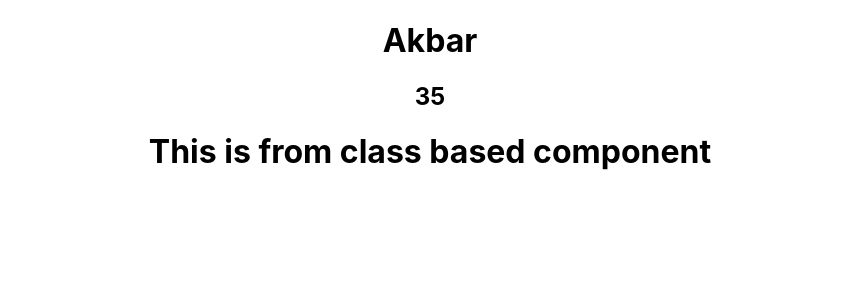
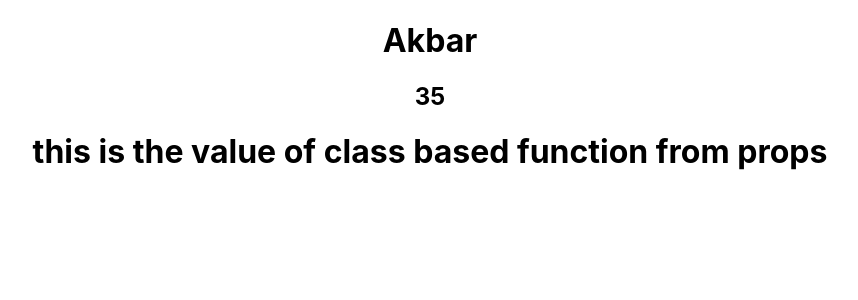
Before and after one commit to hafizakbar19/gen-prac-2, a React (Create React App) app: page / in a window 1280 px wide. Shown: the top 300 px of the page, without its empty margins (210-1068 px from the left). Built offline with nearby package versions, Linux system fonts and the light colour scheme.

Commit message:
class based comp. props

```diff
--- a/src/App.js
+++ b/src/App.js
@@ -7,7 +7,7 @@ function App() {
   return (
     <div className="App">
       <Data name='Akbar' age='35' />
-      <ClassComp value='this is value of class based function from prop'/>
+      <ClassComp value='this is the value of class based function from props'/>
     </div>
   );
 }
--- a/src/ClassComp.js
+++ b/src/ClassComp.js
@@ -4,7 +4,7 @@ export default class ClassComp extends Component {
   render() {
     return (
       <div>
-        <h1>This is from class based component</h1>
+        <h1>{this.props.value}</h1>
       </div>
     )
   }
```
